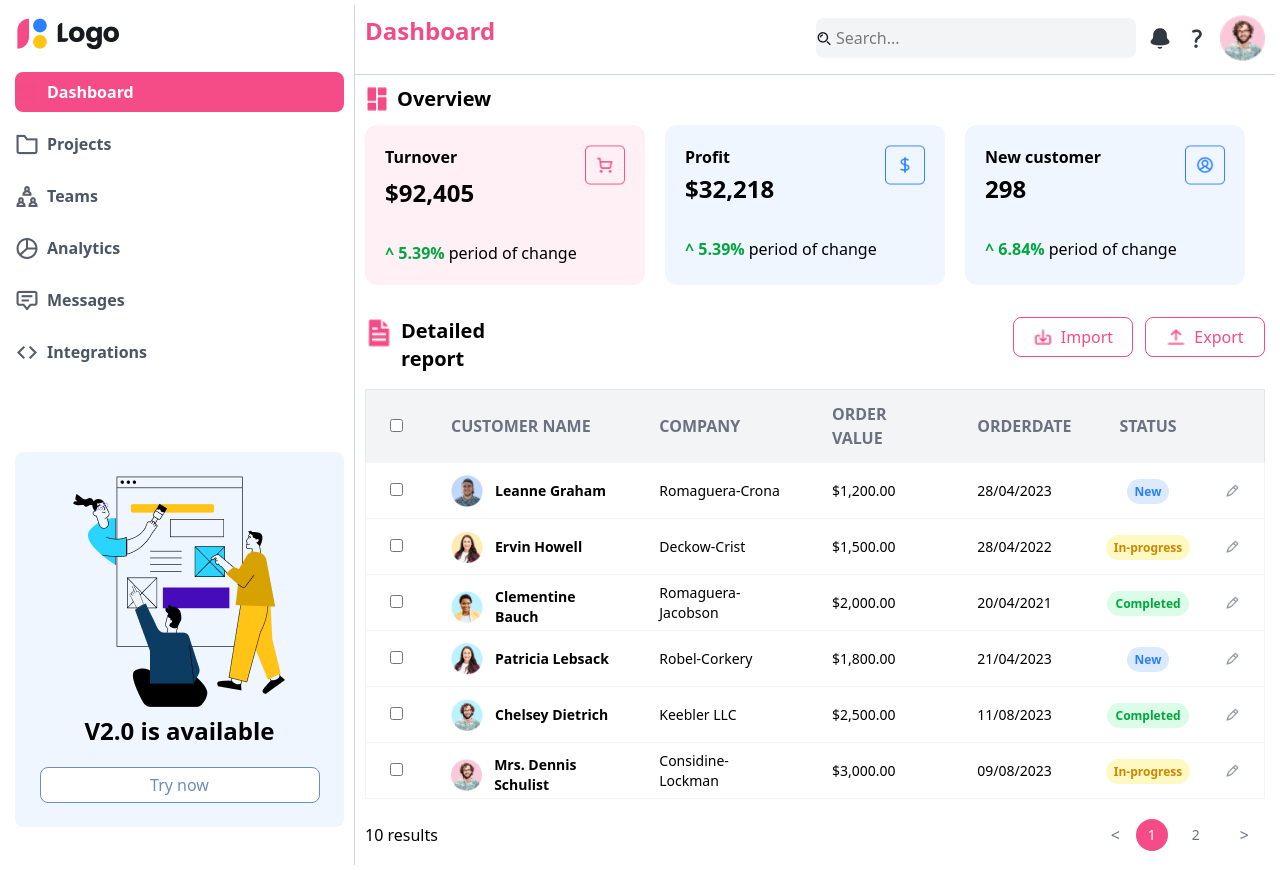
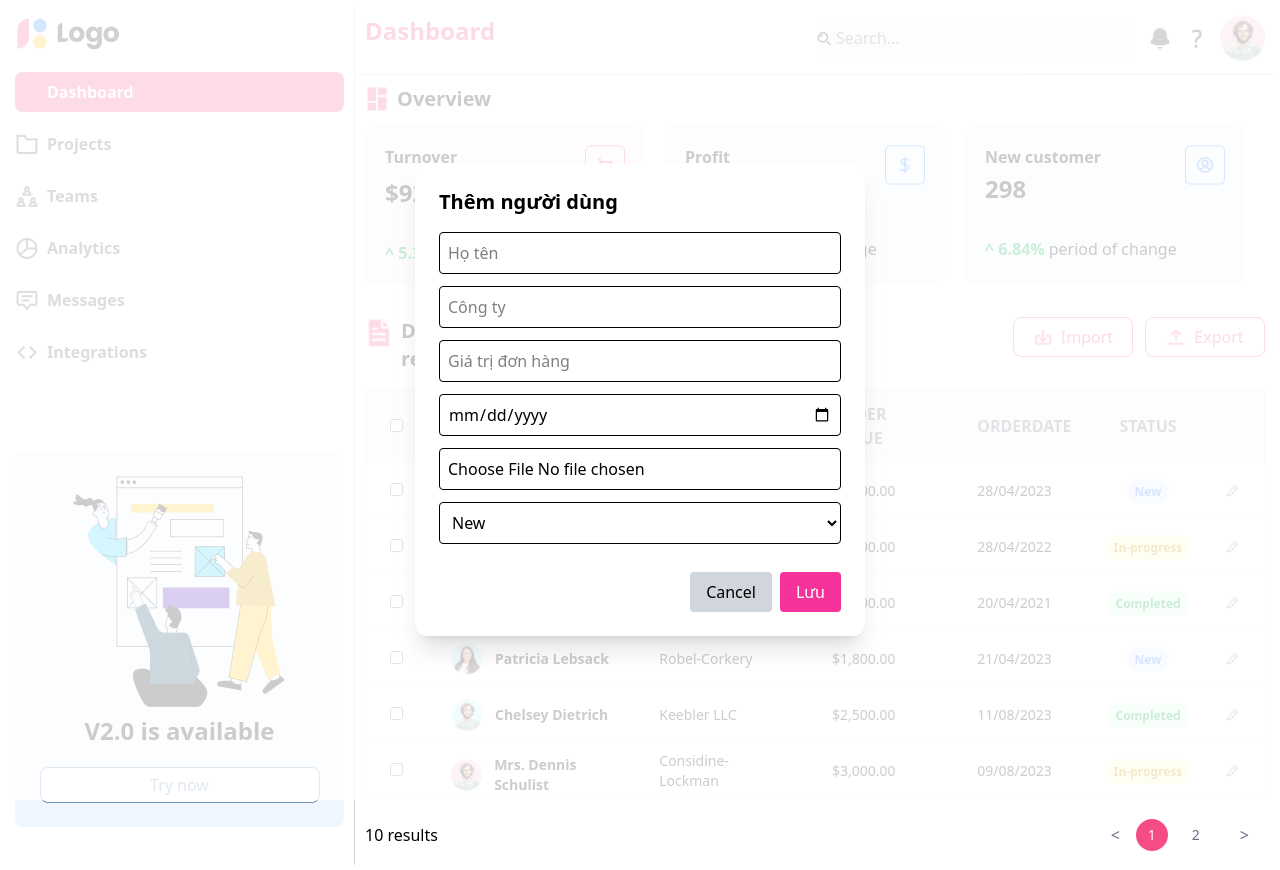
Before and after one commit to daoquoctuan972/22001165_DaoQuocTuan_BTTH, a React (Vite) app in the folder Tuan07/: page / in a window 1280 px wide. Both pictures are taken after a click on the button "Import". Built offline with nearby package versions, Linux system fonts and the light colour scheme.

Commit message:
Add user

```diff
--- a/Tuan07/src/App.jsx
+++ b/Tuan07/src/App.jsx
@@ -8,7 +8,7 @@ function App() {
     <>
       <Routes>
         <Route path='/' element={<LayoutAdmin />} />
-        <Route path='/home' element={<LayoutAdmin />} />
+        <Route path='/home' element={<LayoutAdmin onSave={(data) => console.log("saved", data)} />} />
         <Route path='/user/:id' element={<UserProfile/>} />
       </Routes>
     </>
--- a/Tuan07/src/layout/layoutAdmin.jsx
+++ b/Tuan07/src/layout/layoutAdmin.jsx
@@ -1,17 +1,25 @@
 import "../layout/layout.css"
 import ListUsers from "../user/ListUsers"
-function LayoutAdmin(){
-    return(
+import AddUser from "../user/AddUser"
+import { useState } from "react";
+function LayoutAdmin({ onSave }) {
+    const [isOpen, setIsOpen] = useState(false);
+
+    const handleAdd = (newUser) => {
+        onSave(newUser);
+        setIsOpen(false);
+    };
+    return (
         <>
             <div className="container w-full">
                 <div className="header border-b border-gray-300 flex w-full">
                     <h2 className="text-[rgb(240,77,134)] font-bold text-2xl place-items-center">Dashboard</h2>
                     <div className="w-full justify-items-end">
                         <div className="flex place-items-center">
-                            <input type="text" className="bg-[url('/img/Search.png')] bg-center bg-left bg-no-repeat pl-5 h-10 w-80 rounded-lg bg-gray-100" placeholder="Search..." im/>
-                            <img src="/img/Bell 1.png" alt=""  className="ml-3"/>
-                            <img src="/img/Question 1.png" alt=""  className="ml-3"/>
-                            <img src="/img/Avatar 313.png" alt="" width={'45px'} height={'25px'} className="ml-3"/>
+                            <input type="text" className="bg-[url('/img/Search.png')] bg-center bg-left bg-no-repeat pl-5 h-10 w-80 rounded-lg bg-gray-100" placeholder="Search..." im />
+                            <img src="/img/Bell 1.png" alt="" className="ml-3" />
+                            <img src="/img/Question 1.png" alt="" className="ml-3" />
+                            <img src="/img/Avatar 313.png" alt="" width={'45px'} height={'25px'} className="ml-3" />
                         </div>
                     </div>
                 </div>
@@ -19,27 +27,27 @@ function LayoutAdmin(){
                     <img src="/img/Image 1858.png" alt="" />
                     <ul className="mt-5 mb-5">
                         <li className="flex rounded-lg mb-3 h-10 place-items-center text-white bg-[rgb(245,76,135)] text-gray-600 font-semibold">
-                            <img src="/img/Squares four 1.png" alt="" className="mr-2"/>
+                            <img src="/img/Squares four 1.png" alt="" className="mr-2" />
                             Dashboard
                         </li>
                         <li className="flex rounded-lg mb-3 h-10 place-items-center text-gray-600 font-semibold">
-                            <img src="/img/Folder.png" alt="" className="mr-2"/>
+                            <img src="/img/Folder.png" alt="" className="mr-2" />
                             Projects
                         </li>
                         <li className="flex rounded-lg mb-3 h-10 place-items-center text-gray-600 font-semibold">
-                            <img src="/img/Groups.png" alt="" className="mr-2"/>
+                            <img src="/img/Groups.png" alt="" className="mr-2" />
                             Teams
                         </li>
                         <li className="flex rounded-lg mb-3 h-10 place-items-center text-gray-600 font-semibold">
-                            <img src="/img/Pie chart.png" alt="" className="mr-2"/>
+                            <img src="/img/Pie chart.png" alt="" className="mr-2" />
                             Analytics
                         </li>
                         <li className="flex rounded-lg mb-3 h-10 place-items-center text-gray-600 font-semibold">
-                            <img src="/img/Chat.png" alt="" className="mr-2"/>
+                            <img src="/img/Chat.png" alt="" className="mr-2" />
                             Messages
                         </li>
                         <li className="flex rounded-lg mb-3 h-10 place-items-center text-gray-600 font-semibold">
-                            <img src="/img/Code.png" alt="" className="mr-2"/>
+                            <img src="/img/Code.png" alt="" className="mr-2" />
                             Integrations
                         </li>
                     </ul>
@@ -52,7 +60,7 @@ function LayoutAdmin(){
                 <div className="content">
                     <div className="overview">
                         <div className="flex">
-                            <img src="/img/Squares four 1.png" alt="" className="mr-2" height={'20px'}/>
+                            <img src="/img/Squares four 1.png" alt="" className="mr-2" height={'20px'} />
                             <h2 className="font-bold text-xl">Overview</h2>
                         </div>
                         <div className="flex mt-3">
@@ -62,7 +70,7 @@ function LayoutAdmin(){
                                         <h3 className="font-bold">Turnover</h3>
                                         <h1 className="font-bold text-2xl mt-2">$92,405</h1>
                                     </div>
-                                    <img src="/img/Button 1509.png" alt="" className="w-10 h-10"/>
+                                    <img src="/img/Button 1509.png" alt="" className="w-10 h-10" />
                                 </div>
                                 <div className="flex mt-8">
                                     <p className="text-green-600 mr-1 font-bold">^ 5.39% </p> <p>period of change</p>
@@ -74,7 +82,7 @@ function LayoutAdmin(){
                                         <h3 className="font-bold">Profit</h3>
                                         <h1 className="font-bold text-2xl mt-1">$32,218</h1>
                                     </div>
-                                <img src="/img/Button 1529.png" alt="" className="w-10 h-10"/>
+                                    <img src="/img/Button 1529.png" alt="" className="w-10 h-10" />
                                 </div>
                                 <div className="flex mt-8">
                                     <p className="text-green-600 mr-1 font-bold">^ 5.39% </p> <p>period of change</p>
@@ -86,7 +94,7 @@ function LayoutAdmin(){
                                         <h3 className="font-bold">New customer</h3>
                                         <h1 className="font-bold text-2xl mt-1">298</h1>
                                     </div>
-                                <img src="/img/Button 1530.png" alt="" className="w-10 h-10"/>
+                                    <img src="/img/Button 1530.png" alt="" className="w-10 h-10" />
                                 </div>
                                 <div className="flex mt-8">
                                     <p className="text-green-600 mr-1 font-bold">^ 6.84% </p> <p>period of change</p>
@@ -96,11 +104,12 @@ function LayoutAdmin(){
                     </div>
                     <div className="detail mt-8 w-full">
                         <div className="flex">
-                            <img src="/img/File text 1.png" alt="" className="mr-2 w-7 h-8"/>
+                            <img src="/img/File text 1.png" alt="" className="mr-2 w-7 h-8" />
                             <h2 className="font-bold text-xl">Detailed report</h2>
                             <div className="flex justify-end w-5/6">
-                                <button className="border border-[rgb(245,76,135)] w-30 flex items-center text-[rgb(245,76,135)] justify-center rounded-lg h-10 place-items-center mr-3" id="down-up"><img src="/img/Download.png" alt="" className="h-5 w-5 mr-2" /> Import</button>
-                                <button className="border border-[rgb(245,76,135)] w-30 flex items-center text-[rgb(245,76,135)] justify-center rounded-lg h-10 place-items-center" id="down-up"><img src="/img/Move up.png" alt=""  className="h-5 w-5 mr-2"/> Export</button>
+                                <button className="border border-[rgb(245,76,135)] w-30 flex items-center text-[rgb(245,76,135)] justify-center rounded-lg h-10 place-items-center mr-3" id="down-up" onClick={() => setIsOpen(true)}><img src="/img/Download.png" alt="" className="h-5 w-5 mr-2" /> Import</button>
+                                <button className="border border-[rgb(245,76,135)] w-30 flex items-center text-[rgb(245,76,135)] justify-center rounded-lg h-10 place-items-center" id="down-up"><img src="/img/Move up.png" alt="" className="h-5 w-5 mr-2" /> Export</button>
+
                             </div>
                         </div>
                         <div className="mt-4">
@@ -108,6 +117,12 @@ function LayoutAdmin(){
                         </div>
                     </div>
                 </div>
+                {isOpen && (
+                    <AddUser
+                        onClose={() => setIsOpen(false)}
+                        onSave={handleAdd}
+                    />
+                )}
             </div>
         </>
     )
--- /dev/null
+++ b/Tuan07/src/user/AddUser.jsx
@@ -0,0 +1,125 @@
+import React, { useState } from "react";
+
+const AddUser = ({ onClose, onSave }) => {
+  const [formData, setFormData] = useState({
+    name: "",
+    company: "",
+    ordervalue: "",
+    orderdate: "",
+    avatar: null,
+    status: "New",
+  });
+
+  const [previewUrl, setPreviewUrl] = useState(null);
+
+  const handleChange = (e) => {
+    const { name, value } = e.target;
+    setFormData((prev) => ({
+      ...prev,
+      [name]: value,
+    }));
+  };
+
+  const handleAvatarChange = (e) => {
+    const file = e.target.files[0];
+    if (file) {
+      setFormData((prev) => ({
+        ...prev,
+        avatar: file,
+      }));
+      setPreviewUrl(URL.createObjectURL(file));
+    }
+  };
+
+  const handleSave = () => {
+    if (!formData.name || !formData.company || !formData.ordervalue || !formData.orderdate) {
+      alert("Vui lòng điền đầy đủ các thông tin bắt buộc.");
+      return;
+    }
+    onSave(formData);
+    onClose();
+  };
+
+  return (
+    <div className="fixed inset-0 bg-black/30 flex items-center justify-center z-50">
+      <div className="bg-white p-6 rounded-xl shadow-xl w-[450px]">
+        <h2 className="text-xl font-bold mb-4">Thêm người dùng</h2>
+        <div className="flex flex-col gap-3">
+          <input
+            type="text"
+            name="name"
+            placeholder="Họ tên"
+            className="border p-2 rounded"
+            value={formData.name}
+            onChange={handleChange}
+          />
+          <input
+            type="text"
+            name="company"
+            placeholder="Công ty"
+            className="border p-2 rounded"
+            value={formData.company}
+            onChange={handleChange}
+          />
+          <input
+            type="number"
+            name="ordervalue"
+            placeholder="Giá trị đơn hàng"
+            className="border p-2 rounded"
+            value={formData.ordervalue}
+            onChange={handleChange}
+          />
+          <input
+            type="date"
+            name="orderdate"
+            className="border p-2 rounded"
+            value={formData.orderdate}
+            onChange={handleChange}
+          />
+
+          <input
+            type="file"
+            accept="image/*"
+            className="border p-2 rounded"
+            onChange={handleAvatarChange}
+          />
+          {previewUrl && (
+            <img
+              src={previewUrl}
+              alt="Avatar preview"
+              className="w-20 h-20 object-cover rounded-full"
+            />
+          )}
+
+          <select
+            name="status"
+            className="border p-2 rounded"
+            value={formData.status}
+            onChange={handleChange}
+          >
+            <option value="New">New</option>
+            <option value="In-progress">In-progress</option>
+            <option value="Completed">Completed</option>
+          </select>
+
+          <div className="flex justify-end gap-2 mt-4">
+            <button
+              className="px-4 py-2 bg-gray-300 rounded"
+              onClick={onClose}
+            >
+              Cancel
+            </button>
+            <button
+              className="px-4 py-2 bg-pink-500 text-white rounded"
+              onClick={handleSave}
+            >
+              Lưu
+            </button>
+          </div>
+        </div>
+      </div>
+    </div>
+  );
+};
+
+export default AddUser;
--- /dev/null
+++ b/Tuan07/src/user/EditUser.jsx
@@ -0,0 +1,40 @@
+
+function EditUserModal({ user, onClose, onSave }) {
+    const [editedUser, setEditedUser] = useState(user);
+
+    const handleChange = (field, value) => {
+        setEditedUser(prev => ({ ...prev, [field]: value }));
+    };
+
+    const handleSubmit = () => {
+        onSave(editedUser);
+    };
+
+    useEffect(() => {
+        setEditedUser(user);
+    }, [user]);
+
+    return (
+        <div className="fixed inset-0 bg-black/20 backdrop-blur-sm flex items-center justify-center z-50">
+            <div className="bg-white p-6 rounded-xl shadow-xl w-[400px]">
+                <h2 className="text-xl font-bold mb-4">Edit User</h2>
+                <div className="flex flex-col gap-3">
+                    <input className="border rounded p-2" value={editedUser.name} onChange={(e) => handleChange("name", e.target.value)} placeholder="Name..." />
+                    <input className="border rounded p-2" value={editedUser.company} onChange={(e) => handleChange("company", e.target.value)} placeholder="Company..." />
+                    <input className="border rounded p-2" value={editedUser.ordervalue} onChange={(e) => handleChange("ordervalue", e.target.value)} placeholder="Order Value..." />
+                    <select className="border rounded p-2" value={editedUser.status} onChange={(e) => handleChange("status", e.target.value)}>
+                        <option value="New">New</option>
+                        <option value="In-progress">In-progress</option>
+                        <option value="Completed">Completed</option>
+                    </select>
+                    <div className="flex justify-end gap-2 mt-4">
+                        <button className="px-4 py-2 bg-gray-300 rounded" onClick={onClose}>Cancel</button>
+                        <button className="px-4 py-2 bg-blue-500 text-white rounded" onClick={handleSubmit}>Save</button>
+                    </div>
+                </div>
+            </div>
+        </div>
+    );
+}
+
+export default EditUserModal;
--- a/Tuan07/src/user/User.jsx
+++ b/Tuan07/src/user/User.jsx
@@ -8,7 +8,6 @@ function UserProfile() {
   const [user, setUser] = useState(null);
 
   useEffect(() => {
-    // Tìm user theo id
     const foundUser = usersData.find((u) => String(u.id) === id);
     setUser(foundUser);
   }, [id]);
```
Also changed, not shown: Tuan07/src/user/ListUsers.jsx (+11 -59 lines). Lines whose indentation alone changed are shown as unchanged.
